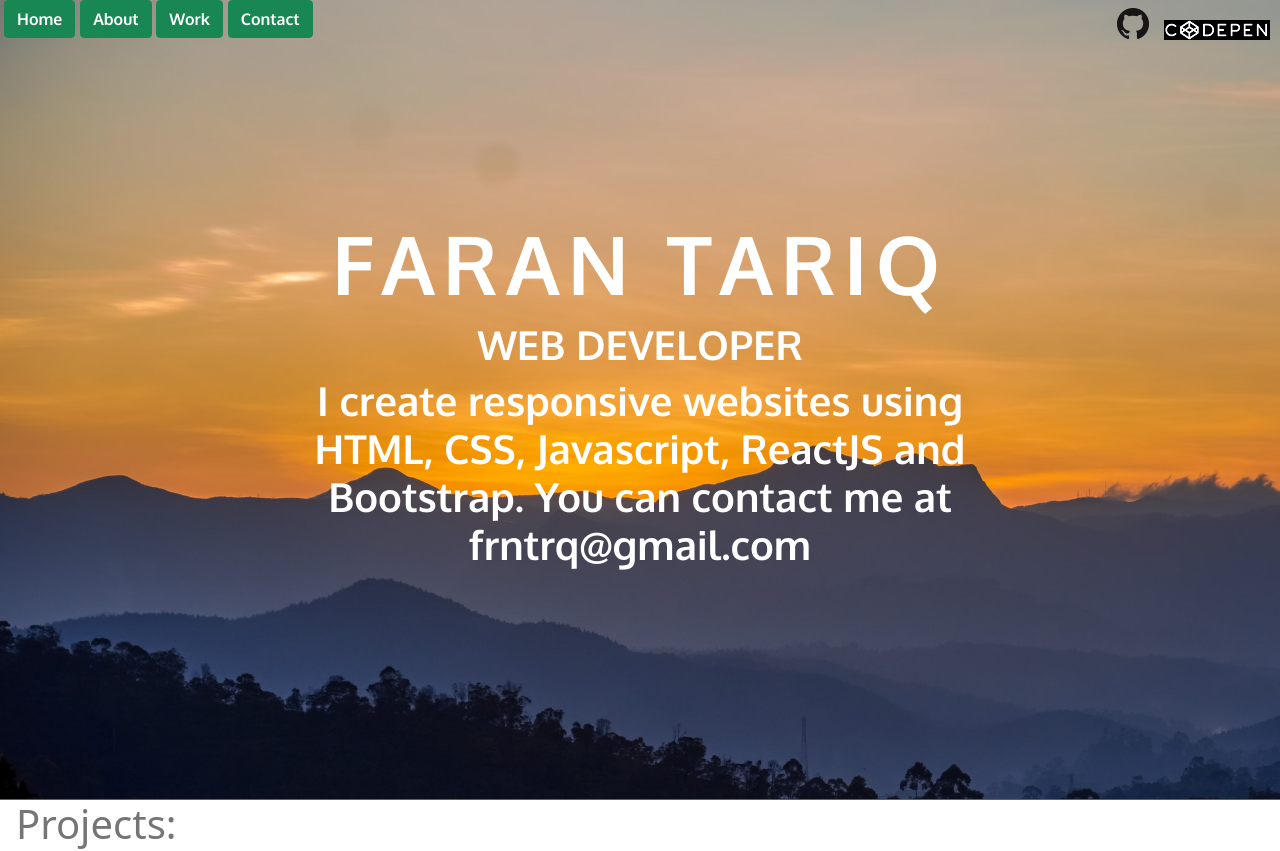
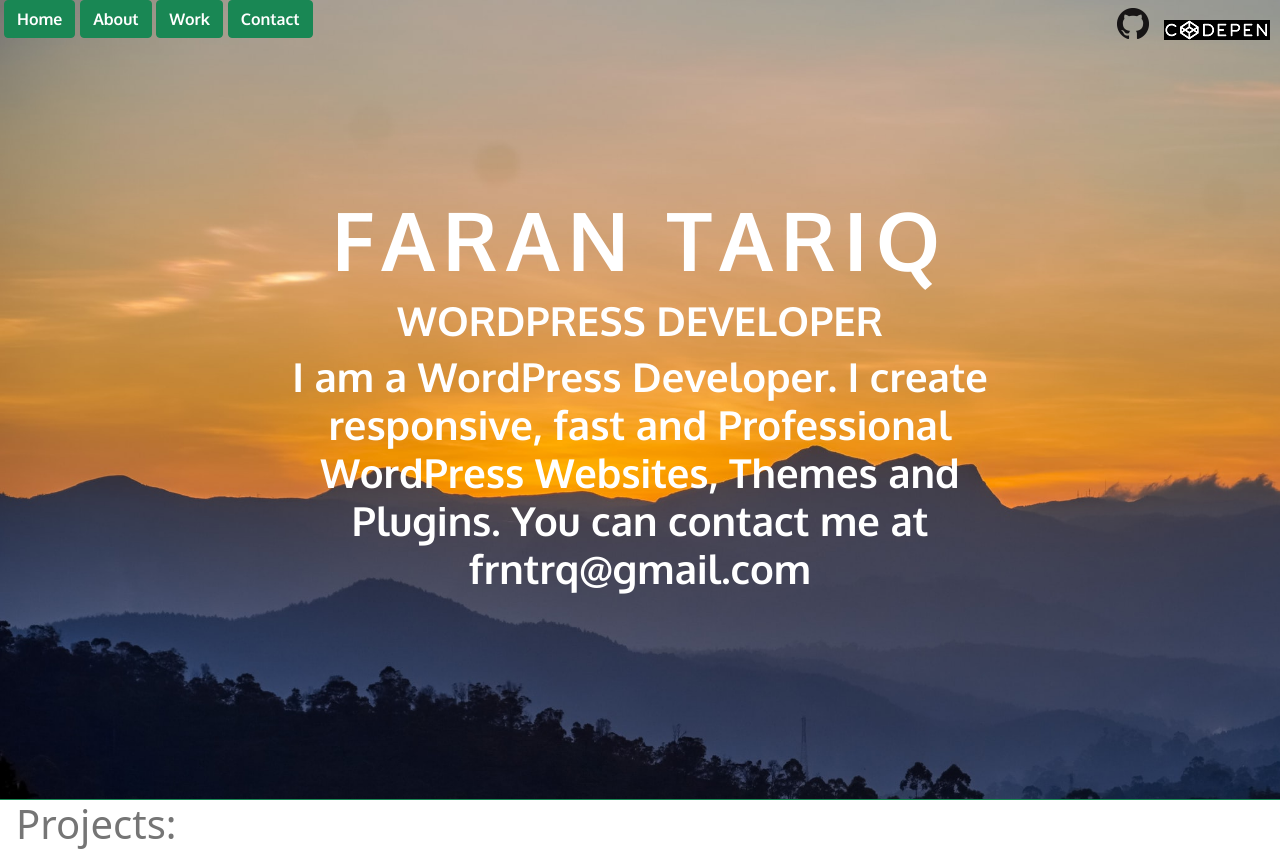
Before and after one commit to frntrq/farantariq.github.io, a plain HTML site: page index.html in a window 1280 px wide. Shown: the top 851 px of the page. Drawn offline with nearby package versions, Linux system fonts and the light colour scheme.

Commit message:
Update index.html

```diff
--- a/index.html
+++ b/index.html
@@ -11,7 +11,7 @@ j=d.createElement(s),dl=l!='dataLayer'?'&l='+l:'';j.async=true;j.src=
     <meta charset="UTF-8">
     <meta http-equiv="X-UA-Compatible" content="IE=edge">
     <meta name="viewport" content="width=device-width, initial-scale=1.0">
-    <title>Faran Tariq</title>
+    <title>Faran Tariq - WordPress Developer</title>
     <link href="https://cdn.jsdelivr.net/npm/bootstrap@5.0.0-beta3/dist/css/bootstrap.min.css" rel="stylesheet" integrity="sha384-eOJMYsd53ii+scO/bJGFsiCZc+5NDVN2yr8+0RDqr0Ql0h+rP48ckxlpbzKgwra6" crossorigin="anonymous">
     <link rel="preconnect" href="https://fonts.gstatic.com">
     <link href="https://fonts.googleapis.com/css2?family=Oxygen:wght@700&display=swap" rel="stylesheet">
@@ -37,8 +37,8 @@ height="0" width="0" style="display:none;visibility:hidden"></iframe></noscript>
 		</div>
         <div class="d-flex flex-column justify-content-center align-items-center" id="header-text">
             <h1 id="top-h1" class="text-center align-middle fw-bold">FARAN TARIQ</h1>
-            <h1>WEB DEVELOPER</h1>
-            <h1 id="sec-h1" class="text-center align-middle fw-bold pb-5">I create responsive websites using HTML, CSS, Javascript, ReactJS and Bootstrap. You can contact me at <a id="email" href="mailto:frntrq@gmail.com">frntrq@gmail.com</a></h1>
+            <h1>WORDPRESS DEVELOPER</h1>
+            <h1 id="sec-h1" class="text-center align-middle fw-bold pb-5">I am a WordPress Developer. I create responsive, fast and Professional WordPress Websites, Themes and Plugins. You can contact me at <a id="email" href="mailto:frntrq@gmail.com">frntrq@gmail.com</a></h1>
 
         </div>
 		<div></div>
```
